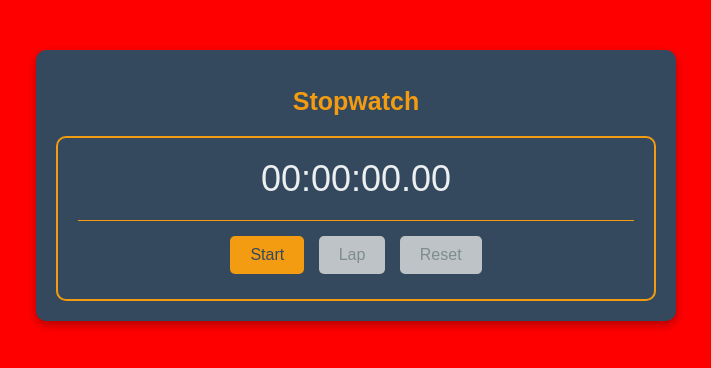
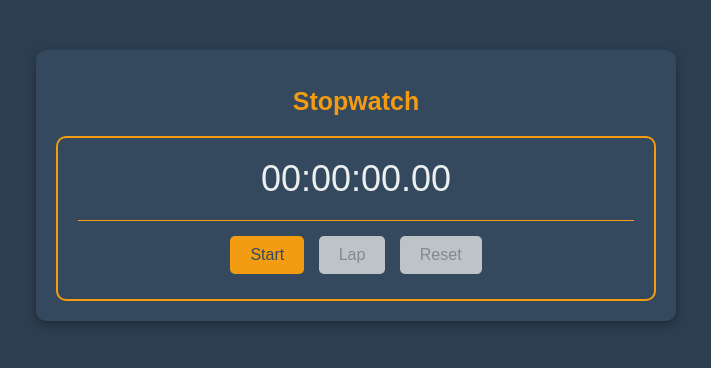
Before and after one commit to Wondwosen-Abera/PRODIGY_WD_02, a plain HTML site: page index.html in a window 1280 px wide. Shown: the whole page, without its empty margins (284-995 px from the left). Drawn offline with Linux system fonts and the light colour scheme.

Commit message:
change background color

```diff
--- a/styles.css
+++ b/styles.css
@@ -1,7 +1,7 @@
 /* Game-like interface styling */
 body {
   font-family: "Arial", sans-serif;
-  background-color: red;
+  background-color: #2c3e50;
   text-align: center;
   color: #ecf0f1;
 }
```
